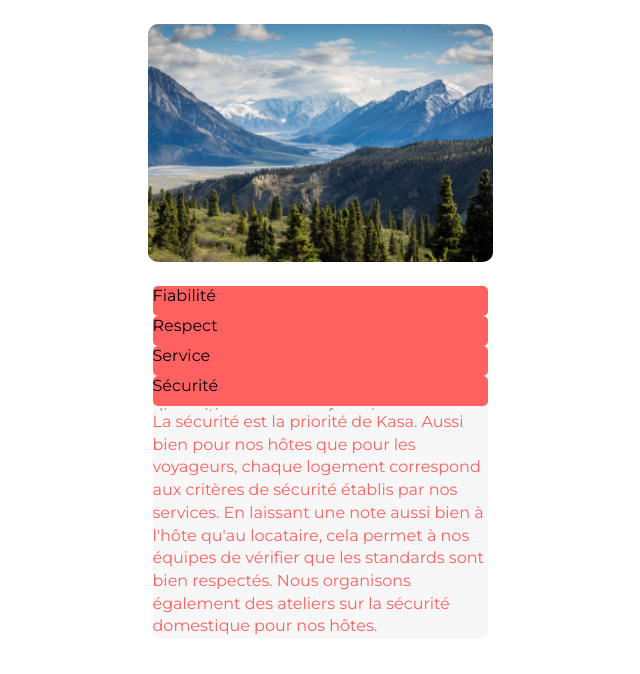
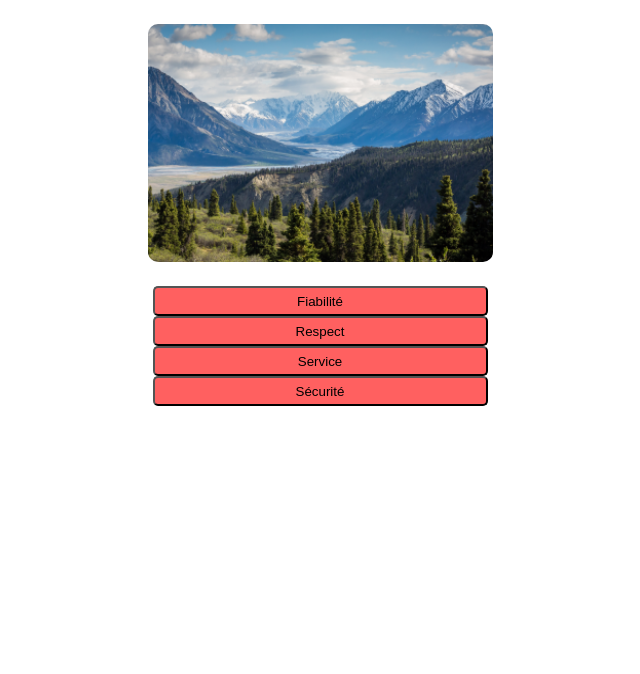
Before and after one commit to 4lb4t0R/P7-KASA, a React (Create React App) app: page / in a window 1280 px wide. Shown: the top 674 px of the page, without its empty margins (320-960 px from the left). Built offline with nearby package versions, Linux system fonts and the light colour scheme.

Commit message:
je deviens maboul, dernier tuto mais sur accordion cette fois sinon nsm gros CSS des familles

```diff
--- a/package.json
+++ b/package.json
@@ -6,7 +6,9 @@
     "@testing-library/jest-dom": "^5.16.5",
     "@testing-library/react": "^13.4.0",
     "@testing-library/user-event": "^13.5.0",
+    "accordion": "^3.0.2",
     "react": "^18.2.0",
+    "react-collapse": "^5.1.1",
     "react-dom": "^18.2.0",
     "react-scripts": "5.0.1",
     "web-vitals": "^2.1.4"
--- a/src/components/About.jsx
+++ b/src/components/About.jsx
@@ -1,36 +1,50 @@
 import style from "../styles/About.module.css";
 import fond from "../assets/about.png";
+import React, { useState } from "react";
 
 function About() {
+  const [isOpen, setIsOpen] = useState(false);
   return (
     <section className={style.propreté}>
       <img src={fond} className={style.fond} alt="forêt apaisante" />
-      <div className={style.déroulant}>
+
+      <button className={style.déroulant} onClick={() => setIsOpen(!isOpen)}>
         Fiabilité
+      </button>
+      {isOpen && (
         <p className={style.descriptif}>
           Les annonces postées sur Kasa garantissent une fiabilité totale. Les
           photos sont conformes aux logements, et toutes les informations sont
           régulièrement vérifiées par nos équipes.
         </p>
-      </div>
-      <div className={style.déroulant}>
+      )}
+
+      <button className={style.déroulant} onClick={() => setIsOpen(!isOpen)}>
         Respect
+      </button>
+      {isOpen && (
         <p className={style.descriptif}>
           La bienveillance fait partie des valeurs fondatrices de Kasa. Tout
           comportement discriminatoire ou de perturbation du voisinage
           entraînera une exclusion de notre plateforme.
         </p>
-      </div>
-      <div className={style.déroulant}>
+      )}
+
+      <button className={style.déroulant} onClick={() => setIsOpen(!isOpen)}>
         Service
+      </button>
+      {isOpen && (
         <p className={style.descriptif}>
           Nos équipes se tiennent à votre disposition pour vous fournir une
           expérience parfaite. N'hésitez pas à nous contacter si vous avez la
           moindre question.
         </p>
-      </div>
-      <div className={style.déroulant}>
+      )}
+
+      <button className={style.déroulant} onClick={() => setIsOpen(!isOpen)}>
         Sécurité
+      </button>
+      {isOpen && (
         <p className={style.descriptif}>
           La sécurité est la priorité de Kasa. Aussi bien pour nos hôtes que
           pour les voyageurs, chaque logement correspond aux critères de
@@ -39,7 +53,7 @@ function About() {
           standards sont bien respectés. Nous organisons également des ateliers
           sur la sécurité domestique pour nos hôtes.
         </p>
-      </div>
+      )}
     </section>
   );
 }
```
Also changed, not shown: 1 other file (tests, documents, lock files or other folders).
